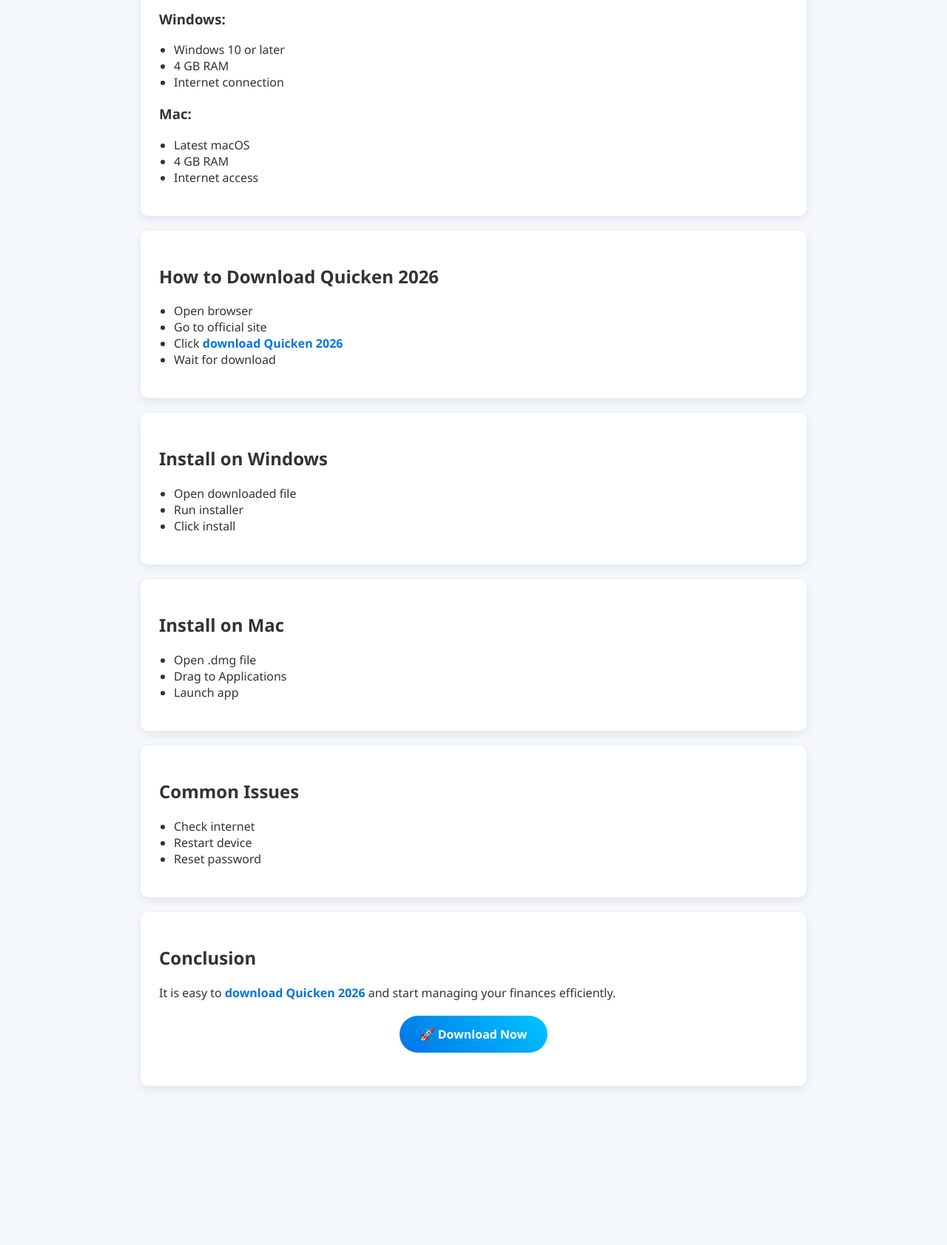
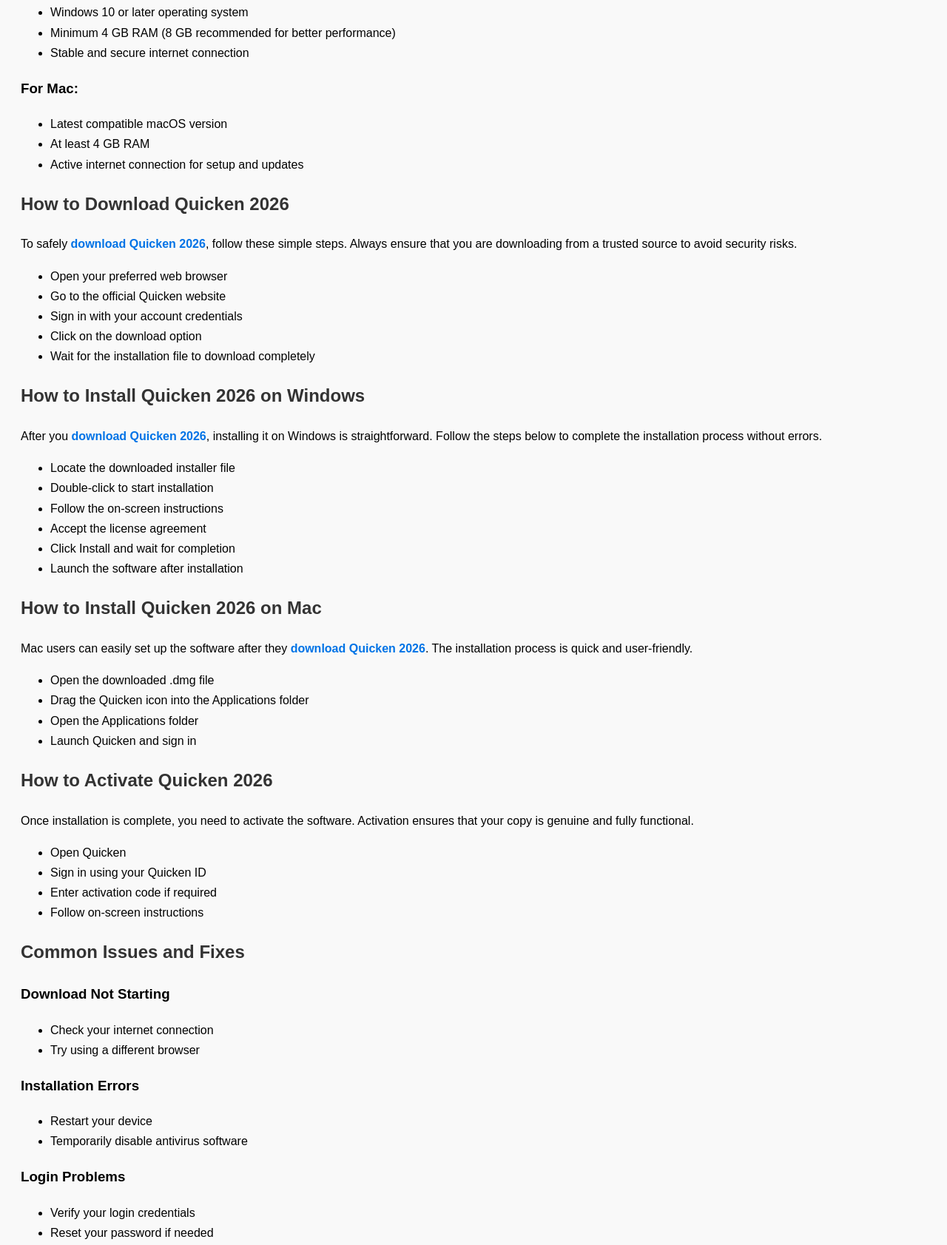
Before and after one commit to taxguidehub/QuickenSetupGuide, a plain HTML site: page index.html in a window 1280 px wide. Shown: the part 614-2297 px from the top of the page at 74% size. Before the commit the page ends 2122 px from the top, so only its background shows below. Drawn offline with Linux system fonts and the light colour scheme.

Commit message:
Update index.html

```diff
--- a/index.html
+++ b/index.html
@@ -3,174 +3,162 @@
 <head>
     <meta charset="UTF-8">
     <meta name="viewport" content="width=device-width, initial-scale=1.0">
-
     <title>Download Quicken 2026 - Install Guide</title>
 
     <meta name="description" content="Learn how to download Quicken 2026 and install it step-by-step on Windows and Mac.">
 
     <style>
         body {
-    font-family: 'Segoe UI', sans-serif;
-    margin: 0;
-    background: #f4f7fb;
+            font-family: Arial, sans-serif;
+            line-height: 1.7;
+            padding: 20px;
+            background-color: #f9f9f9;
+        }
+        h1, h2 {
             color: #333;
         }
-
-/* Container */
-.container {
-    max-width: 900px;
-    margin: auto;
-    padding: 20px;
-}
-
-/* Heading */
-h1 {
-    text-align: center;
-    color: #222;
-}
-
-/* Card Layout */
-.card {
-    background: #fff;
-    padding: 25px;
-    margin: 20px 0;
-    border-radius: 10px;
-    box-shadow: 0 4px 12px rgba(0,0,0,0.08);
-}
-
-/* Button */
         .btn {
             display: block;
             width: fit-content;
             margin: 20px auto;
-    padding: 14px 28px;
-    background: linear-gradient(45deg, #0073e6, #00c6ff);
+            padding: 12px 22px;
+            background-color: #0073e6;
             color: #fff;
-    font-size: 16px;
             text-decoration: none;
-    border-radius: 30px;
-    transition: 0.3s;
+            border-radius: 6px;
+            text-align: center;
             font-weight: bold;
         }
-
         .btn:hover {
-    transform: scale(1.05);
-    background: linear-gradient(45deg, #005bb5, #0099cc);
+            background-color: #005bb5;
         }
-
-/* Keyword Link */
         .kw {
             color: #0073e6;
             font-weight: bold;
             text-decoration: none;
         }
-
         .kw:hover {
             text-decoration: underline;
         }
-
-/* List */
-ul {
-    padding-left: 20px;
-}
-
     </style>
 </head>
 
 <body>
 
-<div class="container">
+<h1>How to Download Quicken 2026 and Install It Step-by-Step on Windows and Mac</h1>
 
-<h1>How to <a href="https://quic.redircoms.com" class="kw">Download Quicken 2026</a> and Install It</h1>
-
-<div class="card">
 <p>
 Managing your personal finances becomes much easier when you
 <a href="https://quic.redircoms.com" class="kw">download Quicken 2026</a>.
-Whether you're tracking expenses, creating budgets, or monitoring investments, getting started is simple.
+Whether you're tracking expenses, creating budgets, or monitoring investments,
+this software provides a complete solution to organize your financial life efficiently.
 </p>
 
-<a href="https://quic.redircoms.com" class="btn">⬇ Download Quicken 2026</a>
-</div>
+<a href="https://quic.redircoms.com" class="btn">Download Quicken 2026</a>
 
-<div class="card">
 <h2>What is Quicken 2026?</h2>
 <p>
-Quicken 2026 is a powerful finance management tool. Many users prefer to
-<a href="https://quic.redircoms.com" class="kw">download Quicken 2026</a>
-to manage budgets and expenses easily.
+Quicken 2026 is a powerful personal finance management software designed to help users manage their income, expenses, savings, and investments in one place.
+When you <a href="https://quic.redircoms.com" class="kw">download Quicken 2026</a>, you get access to tools that simplify budgeting, bill payments, and financial planning.
+It is widely used by individuals and families who want better control over their money and financial future.
 </p>
-</div>
 
-<div class="card">
-<h2>System Requirements</h2>
+<h2>System Requirements for Quicken 2026</h2>
+<p>
+Before you <a href="https://quic.redircoms.com" class="kw">download Quicken 2026</a>, it is important to ensure your device meets the minimum system requirements.
+Having the right system configuration will help the software run smoothly without errors or performance issues.
+</p>
 
-<h3>Windows:</h3>
+<h3>For Windows:</h3>
 <ul>
-<li>Windows 10 or later</li>
-<li>4 GB RAM</li>
-<li>Internet connection</li>
+<li>Windows 10 or later operating system</li>
+<li>Minimum 4 GB RAM (8 GB recommended for better performance)</li>
+<li>Stable and secure internet connection</li>
 </ul>
 
-<h3>Mac:</h3>
+<h3>For Mac:</h3>
 <ul>
-<li>Latest macOS</li>
-<li>4 GB RAM</li>
-<li>Internet access</li>
+<li>Latest compatible macOS version</li>
+<li>At least 4 GB RAM</li>
+<li>Active internet connection for setup and updates</li>
 </ul>
-</div>
 
-<div class="card">
 <h2>How to Download Quicken 2026</h2>
+<p>
+To safely <a href="https://quic.redircoms.com" class="kw">download Quicken 2026</a>, follow these simple steps. Always ensure that you are downloading from a trusted source to avoid security risks.
+</p>
 <ul>
-<li>Open browser</li>
-<li>Go to official site</li>
-<li>Click
-<a href="https://quic.redircoms.com" class="kw">download Quicken 2026</a>
-</li>
-<li>Wait for download</li>
+<li>Open your preferred web browser</li>
+<li>Go to the official Quicken website</li>
+<li>Sign in with your account credentials</li>
+<li>Click on the download option</li>
+<li>Wait for the installation file to download completely</li>
 </ul>
-</div>
 
-<div class="card">
-<h2>Install on Windows</h2>
+<h2>How to Install Quicken 2026 on Windows</h2>
+<p>
+After you <a href="https://quic.redircoms.com" class="kw">download Quicken 2026</a>, installing it on Windows is straightforward. Follow the steps below to complete the installation process without errors.
+</p>
 <ul>
-<li>Open downloaded file</li>
-<li>Run installer</li>
-<li>Click install</li>
+<li>Locate the downloaded installer file</li>
+<li>Double-click to start installation</li>
+<li>Follow the on-screen instructions</li>
+<li>Accept the license agreement</li>
+<li>Click Install and wait for completion</li>
+<li>Launch the software after installation</li>
 </ul>
-</div>
 
-<div class="card">
-<h2>Install on Mac</h2>
+<h2>How to Install Quicken 2026 on Mac</h2>
+<p>
+Mac users can easily set up the software after they <a href="https://quic.redircoms.com" class="kw">download Quicken 2026</a>. The installation process is quick and user-friendly.
+</p>
 <ul>
-<li>Open .dmg file</li>
-<li>Drag to Applications</li>
-<li>Launch app</li>
+<li>Open the downloaded .dmg file</li>
+<li>Drag the Quicken icon into the Applications folder</li>
+<li>Open the Applications folder</li>
+<li>Launch Quicken and sign in</li>
 </ul>
-</div>
 
-<div class="card">
-<h2>Common Issues</h2>
+<h2>How to Activate Quicken 2026</h2>
+<p>
+Once installation is complete, you need to activate the software. Activation ensures that your copy is genuine and fully functional.
+</p>
 <ul>
-<li>Check internet</li>
-<li>Restart device</li>
-<li>Reset password</li>
+<li>Open Quicken</li>
+<li>Sign in using your Quicken ID</li>
+<li>Enter activation code if required</li>
+<li>Follow on-screen instructions</li>
 </ul>
-</div>
 
-<div class="card">
+<h2>Common Issues and Fixes</h2>
+
+<h3>Download Not Starting</h3>
+<ul>
+<li>Check your internet connection</li>
+<li>Try using a different browser</li>
+</ul>
+
+<h3>Installation Errors</h3>
+<ul>
+<li>Restart your device</li>
+<li>Temporarily disable antivirus software</li>
+</ul>
+
+<h3>Login Problems</h3>
+<ul>
+<li>Verify your login credentials</li>
+<li>Reset your password if needed</li>
+</ul>
+
 <h2>Conclusion</h2>
 <p>
-It is easy to
+Downloading and installing Quicken 2026 is simple when you follow the correct steps.
+Make sure you always
 <a href="https://quic.redircoms.com" class="kw">download Quicken 2026</a>
-and start managing your finances efficiently.
+from a trusted source to ensure security and access to the latest features.
 </p>
 
-<a href="https://quic.redircoms.com" class="btn">🚀 Download Now</a>
-</div>
-
-</div>
+<a href="https://quic.redircoms.com" class="btn">Download Quicken 2026 Now</a>
 
 </body>
 </html>
```
Lines whose indentation alone changed are shown as unchanged.
